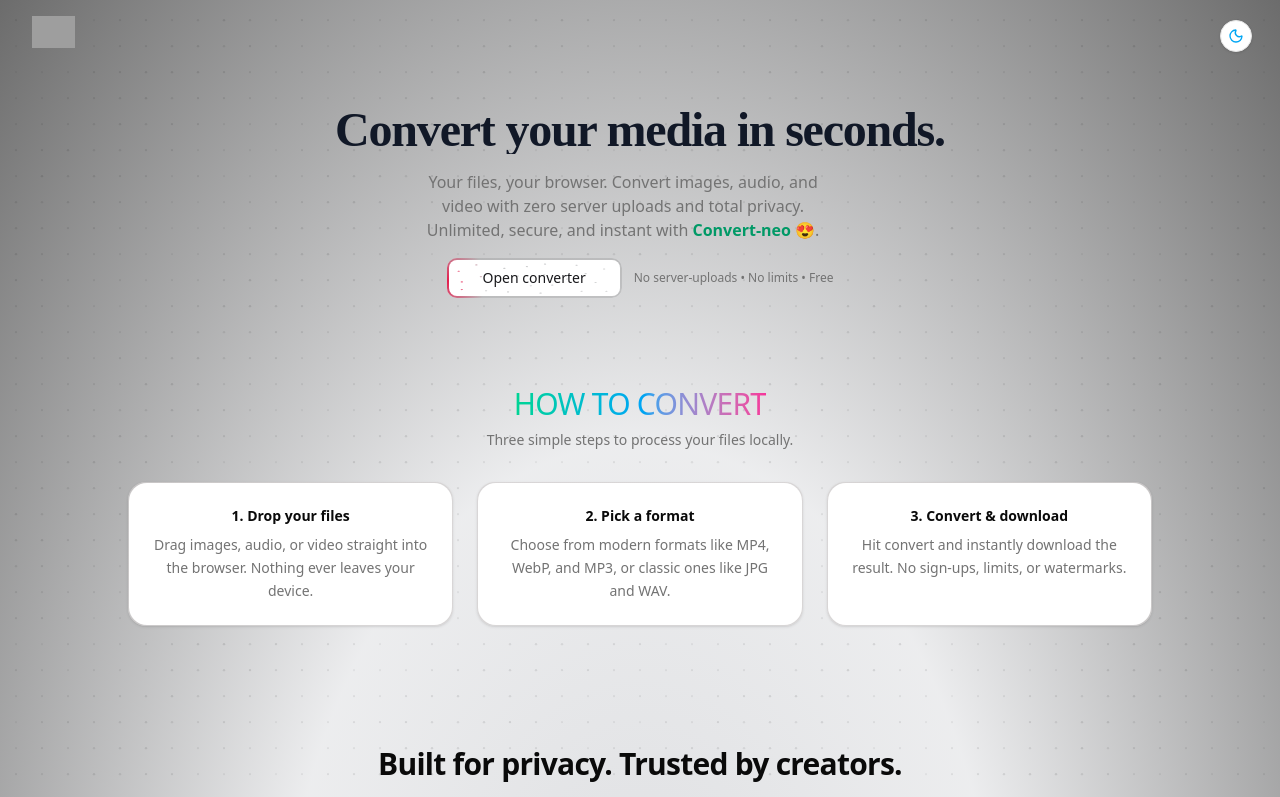
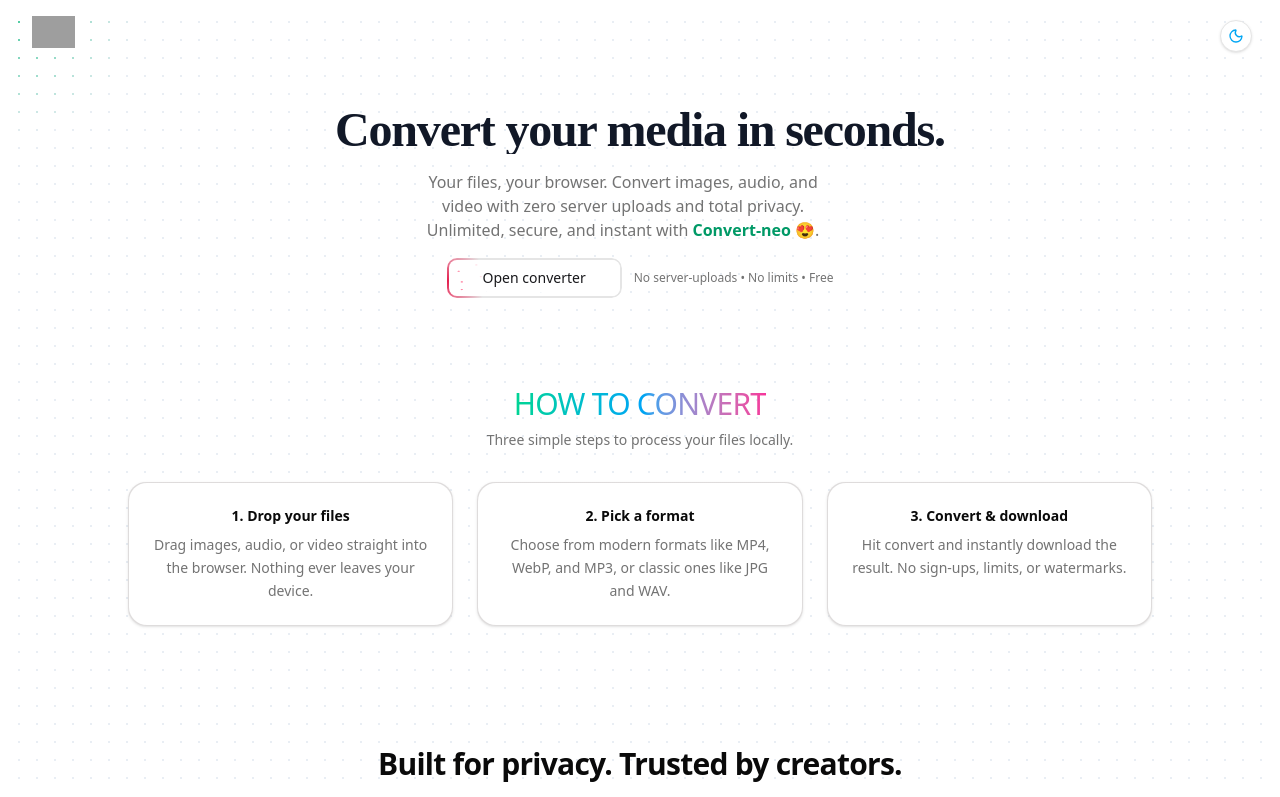
Before and after one commit to DavisNoah02/Convertneo, a Next.js app: page / in a window 1280 px wide. Shown: the top 797 px of the page. Built offline with nearby package versions, Linux system fonts and the light colour scheme; grey boxes are pictures that could not be loaded.

Commit message:
fix: bg-change , add dot-grid bg

```diff
--- a/components/layout/app-background.tsx
+++ b/components/layout/app-background.tsx
@@ -1,41 +1,39 @@
 "use client";
 
 import type { ReactNode } from "react";
-import { useMemo } from "react";
-import { DotPattern } from "@/components/ui/dot-pattern";
 import { useTheme } from "@/components/layout/theme-provider";
+import DotGrid from "@/components/ui/DotGrid";
 
 type AppBackgroundProps = {
   children: ReactNode;
-  /** Optional dot size so pages can slightly customize the look */
   dotSize?: number;
 };
 
-export function AppBackground({ children, dotSize = 2 }: AppBackgroundProps) {
+export function AppBackground({ children, dotSize = 5 }: AppBackgroundProps) {
   const { theme } = useTheme();
   const isDark = theme === "dark";
 
-  const dotPatternColors = useMemo(
-    () => ({
-      baseColor: isDark ? "#404040" : "#d4d4d4",
-      glowColor: isDark ? "#22d3ee" : "#10b981",
-    }),
-    [isDark]
-  );
-
   return (
     <div className="relative min-h-screen">
-      <DotPattern
-        key={theme}
-        className="absolute inset-0 -z-10"
-        dotSize={dotSize}
-        gap={24}
-        baseColor={dotPatternColors.baseColor}
-        glowColor={dotPatternColors.glowColor}
-        proximity={120}
-        glowIntensity={1}
-        waveSpeed={0.5}
-      />
+      {/* DotGrid must sit in a positioned container with explicit dimensions */}
+      <div
+        style={{ position: "fixed", inset: 0, zIndex: 0 }}
+        aria-hidden="true"
+      >
+        <DotGrid
+          dotSize={dotSize}
+          gap={16}
+          baseColor={isDark ? "#271E37" : "#e2e8f0"}
+          activeColor={isDark ? "#25e218" : "#10b981"}
+          proximity={120}
+          shockRadius={250}
+          shockStrength={5}
+          resistance={750}
+          returnDuration={1.5}
+        />
+      </div>
+
+      {/* Page content sits above the grid */}
       <div className="relative z-10">{children}</div>
     </div>
   );
--- /dev/null
+++ b/components/ui/DotGrid.css
@@ -0,0 +1,23 @@
+.dot-grid {
+  padding: 1em;
+  display: flex;
+  align-items: center;
+  justify-content: center;
+  height: 100%;
+  width: 100%;
+  position: relative;
+}
+
+.dot-grid__wrap {
+  width: 100%;
+  height: 100%;
+  position: relative;
+}
+
+.dot-grid__canvas {
+  position: absolute;
+  inset: 0;
+  width: 100%;
+  height: 100%;
+  pointer-events: none;
+}
--- /dev/null
+++ b/components/ui/DotGrid.tsx
@@ -0,0 +1,292 @@
+'use client';
+import React, { useRef, useEffect, useCallback, useMemo } from 'react';
+import { gsap } from 'gsap';
+import { InertiaPlugin } from 'gsap/InertiaPlugin';
+
+import './DotGrid.css';
+
+gsap.registerPlugin(InertiaPlugin);
+
+const throttle = (func: (...args: any[]) => void, limit: number) => {
+  let lastCall = 0;
+  return function (this: any, ...args: any[]) {
+    const now = performance.now();
+    if (now - lastCall >= limit) {
+      lastCall = now;
+      func.apply(this, args);
+    }
+  };
+};
+
+interface Dot {
+  cx: number;
+  cy: number;
+  xOffset: number;
+  yOffset: number;
+  _inertiaApplied: boolean;
+}
+
+export interface DotGridProps {
+  dotSize?: number;
+  gap?: number;
+  baseColor?: string;
+  activeColor?: string;
+  proximity?: number;
+  speedTrigger?: number;
+  shockRadius?: number;
+  shockStrength?: number;
+  maxSpeed?: number;
+  resistance?: number;
+  returnDuration?: number;
+  className?: string;
+  style?: React.CSSProperties;
+}
+
+function hexToRgb(hex: string) {
+  const m = hex.match(/^#?([a-f\d]{2})([a-f\d]{2})([a-f\d]{2})$/i);
+  if (!m) return { r: 0, g: 0, b: 0 };
+  return {
+    r: parseInt(m[1], 16),
+    g: parseInt(m[2], 16),
+    b: parseInt(m[3], 16)
+  };
+}
+
+const DotGrid: React.FC<DotGridProps> = ({
+  dotSize = 24,
+  gap = 32,
+  baseColor = '#25e218',
+  activeColor = '#5227FF',
+  proximity = 150,
+  speedTrigger = 100,
+  shockRadius = 250,
+  shockStrength = 5,
+  maxSpeed = 5000,
+  resistance = 750,
+  returnDuration = 1.5,
+  className = '',
+  style
+}) => {
+  const wrapperRef = useRef<HTMLDivElement>(null);
+  const canvasRef = useRef<HTMLCanvasElement>(null);
+  const dotsRef = useRef<Dot[]>([]);
+  const pointerRef = useRef({
+    x: 0,
+    y: 0,
+    vx: 0,
+    vy: 0,
+    speed: 0,
+    lastTime: 0,
+    lastX: 0,
+    lastY: 0
+  });
+
+  const baseRgb = useMemo(() => hexToRgb(baseColor), [baseColor]);
+  const activeRgb = useMemo(() => hexToRgb(activeColor), [activeColor]);
+
+  const circlePath = useMemo(() => {
+    if (typeof window === 'undefined' || !window.Path2D) return null;
+
+    const p = new Path2D();
+    p.arc(0, 0, dotSize / 2, 0, Math.PI * 2);
+    return p;
+  }, [dotSize]);
+
+  const buildGrid = useCallback(() => {
+    const wrap = wrapperRef.current;
+    const canvas = canvasRef.current;
+    if (!wrap || !canvas) return;
+
+    const { width, height } = wrap.getBoundingClientRect();
+    const dpr = window.devicePixelRatio || 1;
+
+    canvas.width = width * dpr;
+    canvas.height = height * dpr;
+    canvas.style.width = `${width}px`;
+    canvas.style.height = `${height}px`;
+    const ctx = canvas.getContext('2d');
+    if (ctx) ctx.scale(dpr, dpr);
+
+    const cols = Math.floor((width + gap) / (dotSize + gap));
+    const rows = Math.floor((height + gap) / (dotSize + gap));
+    const cell = dotSize + gap;
+
+    const gridW = cell * cols - gap;
+    const gridH = cell * rows - gap;
+
+    const extraX = width - gridW;
+    const extraY = height - gridH;
+
+    const startX = extraX / 2 + dotSize / 2;
+    const startY = extraY / 2 + dotSize / 2;
+
+    const dots: Dot[] = [];
+    for (let y = 0; y < rows; y++) {
+      for (let x = 0; x < cols; x++) {
+        const cx = startX + x * cell;
+        const cy = startY + y * cell;
+        dots.push({ cx, cy, xOffset: 0, yOffset: 0, _inertiaApplied: false });
+      }
+    }
+    dotsRef.current = dots;
+  }, [dotSize, gap]);
+
+  useEffect(() => {
+    if (!circlePath) return;
+
+    let rafId: number;
+    const proxSq = proximity * proximity;
+
+    const draw = () => {
+      const canvas = canvasRef.current;
+      if (!canvas) return;
+      const ctx = canvas.getContext('2d');
+      if (!ctx) return;
+      ctx.clearRect(0, 0, canvas.width, canvas.height);
+
+      const { x: px, y: py } = pointerRef.current;
+
+      for (const dot of dotsRef.current) {
+        const ox = dot.cx + dot.xOffset;
+        const oy = dot.cy + dot.yOffset;
+        const dx = dot.cx - px;
+        const dy = dot.cy - py;
+        const dsq = dx * dx + dy * dy;
+
+        let style = baseColor;
+        if (dsq <= proxSq) {
+          const dist = Math.sqrt(dsq);
+          const t = 1 - dist / proximity;
+          const r = Math.round(baseRgb.r + (activeRgb.r - baseRgb.r) * t);
+          const g = Math.round(baseRgb.g + (activeRgb.g - baseRgb.g) * t);
+          const b = Math.round(baseRgb.b + (activeRgb.b - baseRgb.b) * t);
+          style = `rgb(${r},${g},${b})`;
+        }
+
+        ctx.save();
+        ctx.translate(ox, oy);
+        ctx.fillStyle = style;
+        ctx.fill(circlePath);
+        ctx.restore();
+      }
+
+      rafId = requestAnimationFrame(draw);
+    };
+
+    draw();
+    return () => cancelAnimationFrame(rafId);
+  }, [proximity, baseColor, activeRgb, baseRgb, circlePath]);
+
+  useEffect(() => {
+    buildGrid();
+    let ro: ResizeObserver | null = null;
+    if ('ResizeObserver' in window) {
+      ro = new ResizeObserver(buildGrid);
+      wrapperRef.current && ro.observe(wrapperRef.current);
+    } else {
+      (window as Window).addEventListener('resize', buildGrid);
+    }
+    return () => {
+      if (ro) ro.disconnect();
+      else window.removeEventListener('resize', buildGrid);
+    };
+  }, [buildGrid]);
+
+  useEffect(() => {
+    const onMove = (e: MouseEvent) => {
+      const now = performance.now();
+      const pr = pointerRef.current;
+      const dt = pr.lastTime ? now - pr.lastTime : 16;
+      const dx = e.clientX - pr.lastX;
+      const dy = e.clientY - pr.lastY;
+      let vx = (dx / dt) * 1000;
+      let vy = (dy / dt) * 1000;
+      let speed = Math.hypot(vx, vy);
+      if (speed > maxSpeed) {
+        const scale = maxSpeed / speed;
+        vx *= scale;
+        vy *= scale;
+        speed = maxSpeed;
+      }
+      pr.lastTime = now;
+      pr.lastX = e.clientX;
+      pr.lastY = e.clientY;
+      pr.vx = vx;
+      pr.vy = vy;
+      pr.speed = speed;
+
+      const rect = canvasRef.current!.getBoundingClientRect();
+      pr.x = e.clientX - rect.left;
+      pr.y = e.clientY - rect.top;
+
+      for (const dot of dotsRef.current) {
+        const dist = Math.hypot(dot.cx - pr.x, dot.cy - pr.y);
+        if (speed > speedTrigger && dist < proximity && !dot._inertiaApplied) {
+          dot._inertiaApplied = true;
+          gsap.killTweensOf(dot);
+          const pushX = dot.cx - pr.x + vx * 0.005;
+          const pushY = dot.cy - pr.y + vy * 0.005;
+          gsap.to(dot, {
+            inertia: { xOffset: pushX, yOffset: pushY, resistance },
+            onComplete: () => {
+              gsap.to(dot, {
+                xOffset: 0,
+                yOffset: 0,
+                duration: returnDuration,
+                ease: 'elastic.out(1,0.75)'
+              });
+              dot._inertiaApplied = false;
+            }
+          });
+        }
+      }
+    };
+
+    const onClick = (e: MouseEvent) => {
+      const rect = canvasRef.current!.getBoundingClientRect();
+      const cx = e.clientX - rect.left;
+      const cy = e.clientY - rect.top;
+      for (const dot of dotsRef.current) {
+        const dist = Math.hypot(dot.cx - cx, dot.cy - cy);
+        if (dist < shockRadius && !dot._inertiaApplied) {
+          dot._inertiaApplied = true;
+          gsap.killTweensOf(dot);
+          const falloff = Math.max(0, 1 - dist / shockRadius);
+          const pushX = (dot.cx - cx) * shockStrength * falloff;
+          const pushY = (dot.cy - cy) * shockStrength * falloff;
+          gsap.to(dot, {
+            inertia: { xOffset: pushX, yOffset: pushY, resistance },
+            onComplete: () => {
+              gsap.to(dot, {
+                xOffset: 0,
+                yOffset: 0,
+                duration: returnDuration,
+                ease: 'elastic.out(1,0.75)'
+              });
+              dot._inertiaApplied = false;
+            }
+          });
+        }
+      }
+    };
+
+    const throttledMove = throttle(onMove, 50);
+    window.addEventListener('mousemove', throttledMove, { passive: true });
+    window.addEventListener('click', onClick);
+
+    return () => {
+      window.removeEventListener('mousemove', throttledMove);
+      window.removeEventListener('click', onClick);
+    };
+  }, [maxSpeed, speedTrigger, proximity, resistance, returnDuration, shockRadius, shockStrength]);
+
+  return (
+    <section className={`dot-grid ${className}`} style={style}>
+      <div ref={wrapperRef} className="dot-grid__wrap">
+        <canvas ref={canvasRef} className="dot-grid__canvas" />
+      </div>
+    </section>
+  );
+};
+
+export default DotGrid;
--- a/package.json
+++ b/package.json
@@ -15,6 +15,7 @@
     "@hookform/resolvers": "^5.2.2",
     "class-variance-authority": "^0.7.1",
     "clsx": "^2.1.1",
+    "gsap": "^3.14.2",
     "lucide-react": "^0.574.0",
     "motion": "^12.34.3",
     "next": "16.1.6",
```
Also changed, not shown: 1 other file (tests, documents, lock files or other folders).
